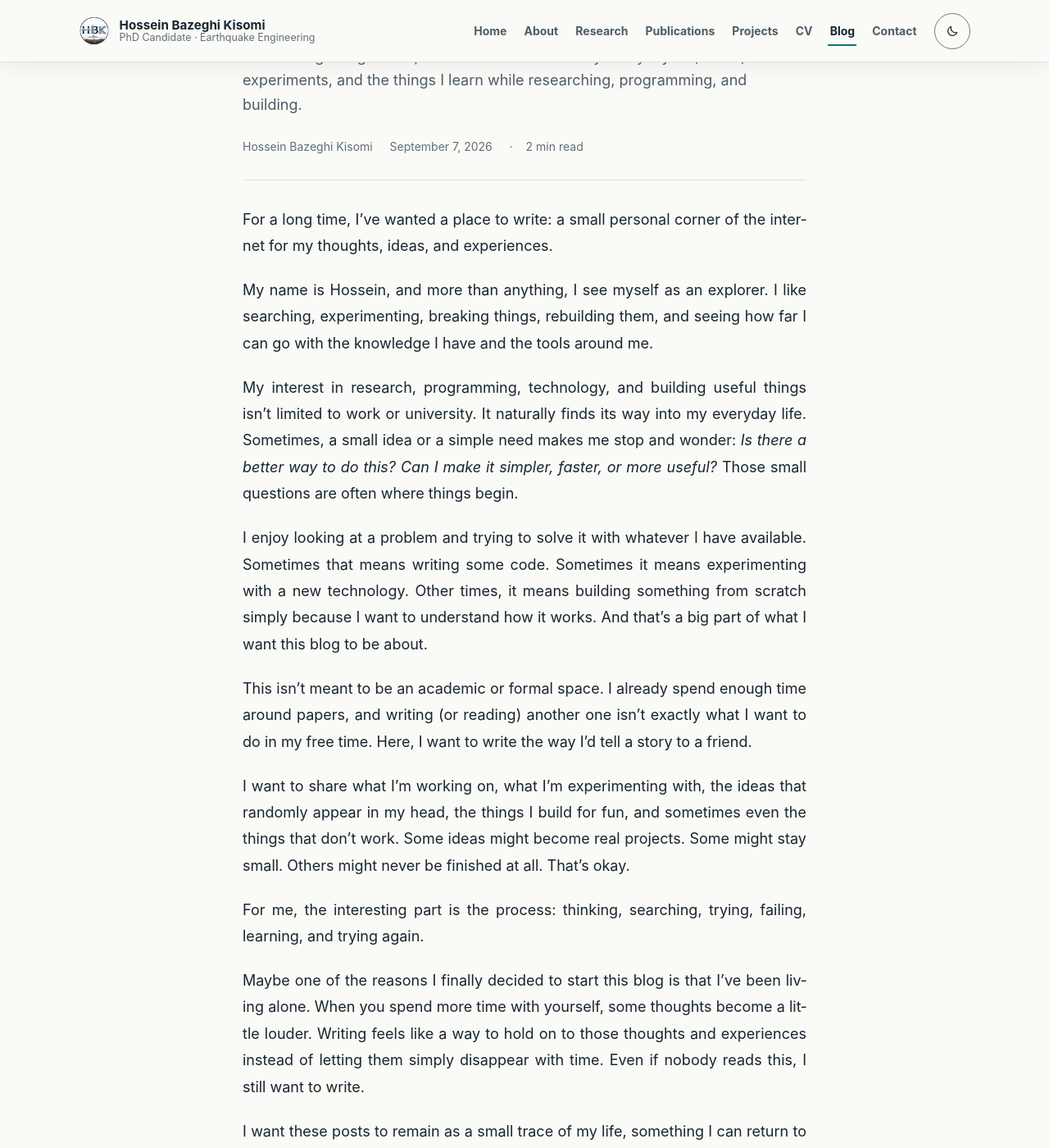
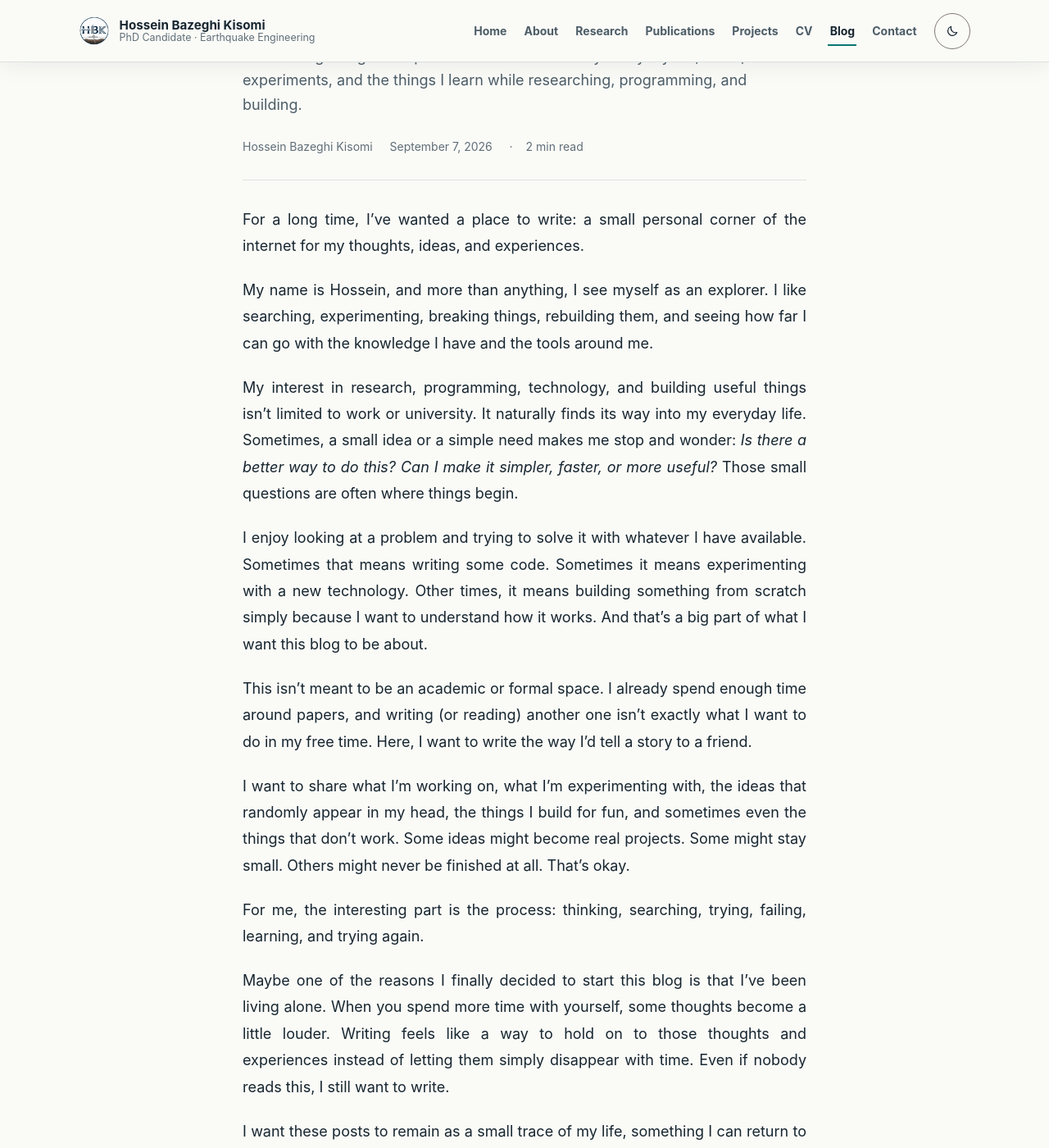
Before and after one commit to HosseinBazeghi/hosseinbazeghi.github.io, a Jekyll site: the page built from _posts/2026-09-07-starting-a-new-path.md, in a window 1280 px wide and 1400 px high, scrolled down 216 px. Shown: the whole window at 82% size. Built offline with Jekyll 4.4.1, drawn with Linux system fonts in a browser that asks for light colours.

Commit message:
Disable automatic hyphenation in blog paragraphs

```diff
--- a/assets/css/main.css
+++ b/assets/css/main.css
@@ -417,7 +417,7 @@ figcaption { margin-top: .7rem; color: var(--ink-faint); font-size: .82rem; line
 .post .article-grid { display: block; max-width: var(--reading); padding-bottom: 2.5rem; }
 .post .article-aside { position: static; margin-bottom: 2rem; padding: 1rem; background: var(--paper-raised); border: 1px solid var(--line); border-radius: var(--radius); }
 .post-content { font-size: 1.125rem; line-height: 1.8; color: var(--ink); }
-.post-content p { text-align: justify; text-align-last: start; hyphens: auto; }
+.post-content p { text-align: justify; text-align-last: start; hyphens: none; }
 .post-content p, .post-content ul, .post-content ol { margin-bottom: 1.2em; }
 .post-content > :last-child { margin-bottom: 0; }
 .post-content h2, .post-content h3, .post-content h4 { margin-top: 2em; line-height: 1.3; }
```
